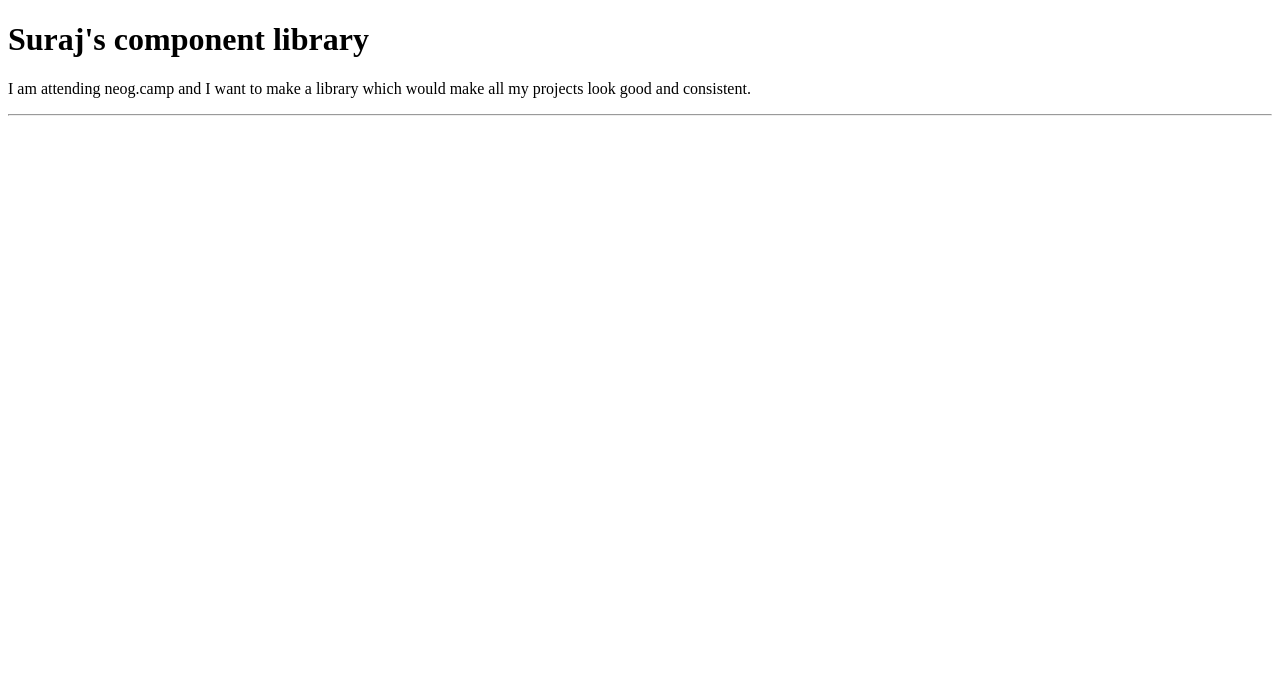
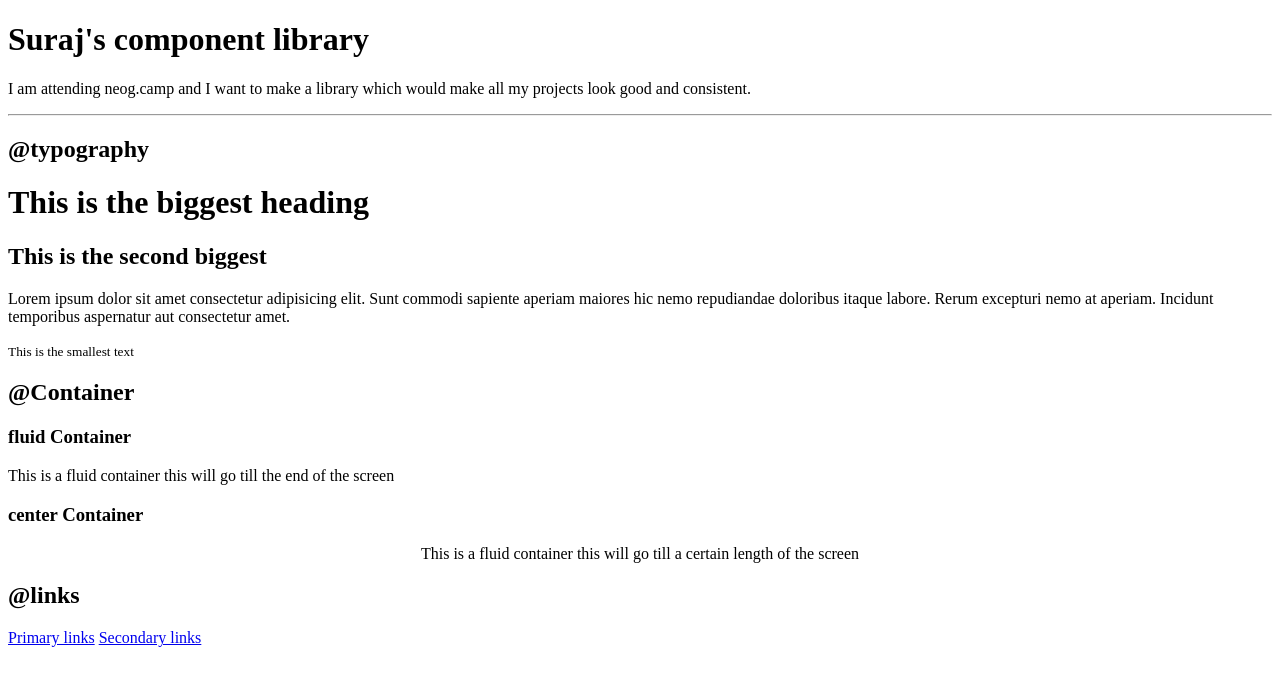
Before and after one commit to Suraj5260/New-Portfolio-Website, a plain HTML site: page index.html in a window 1280 px wide. Drawn offline with Linux system fonts and the light colour scheme.

Commit message:
upto links

```diff
--- a/index.html
+++ b/index.html
@@ -11,8 +11,24 @@
 
     <hr>
 
+    <h2>@typography</h2>
 
+    <h1>This is the biggest heading</h1>
+    <h2>This is the second biggest</h2>
+    <p>Lorem ipsum dolor sit amet consectetur adipisicing elit. Sunt commodi sapiente aperiam maiores hic nemo repudiandae doloribus itaque labore. Rerum excepturi nemo at aperiam. Incidunt temporibus aspernatur aut consectetur amet.</p>
+    <small>This is the smallest text</small>
 
+    <h2>@Container</h2>
 
+    <h3>fluid Container</h3>
+    <div>This is a fluid container this will go till the end of the screen</div>
+
+    <h3> center Container</h3>
+    <div><center>This is a fluid container this will go till a certain length  of the screen</center></div>
+
+    <h2>@links</h2>
+
+    <a href="/.">Primary links</a>
+    <a href="/..">Secondary links</a>
 </body>
 </html>
```
